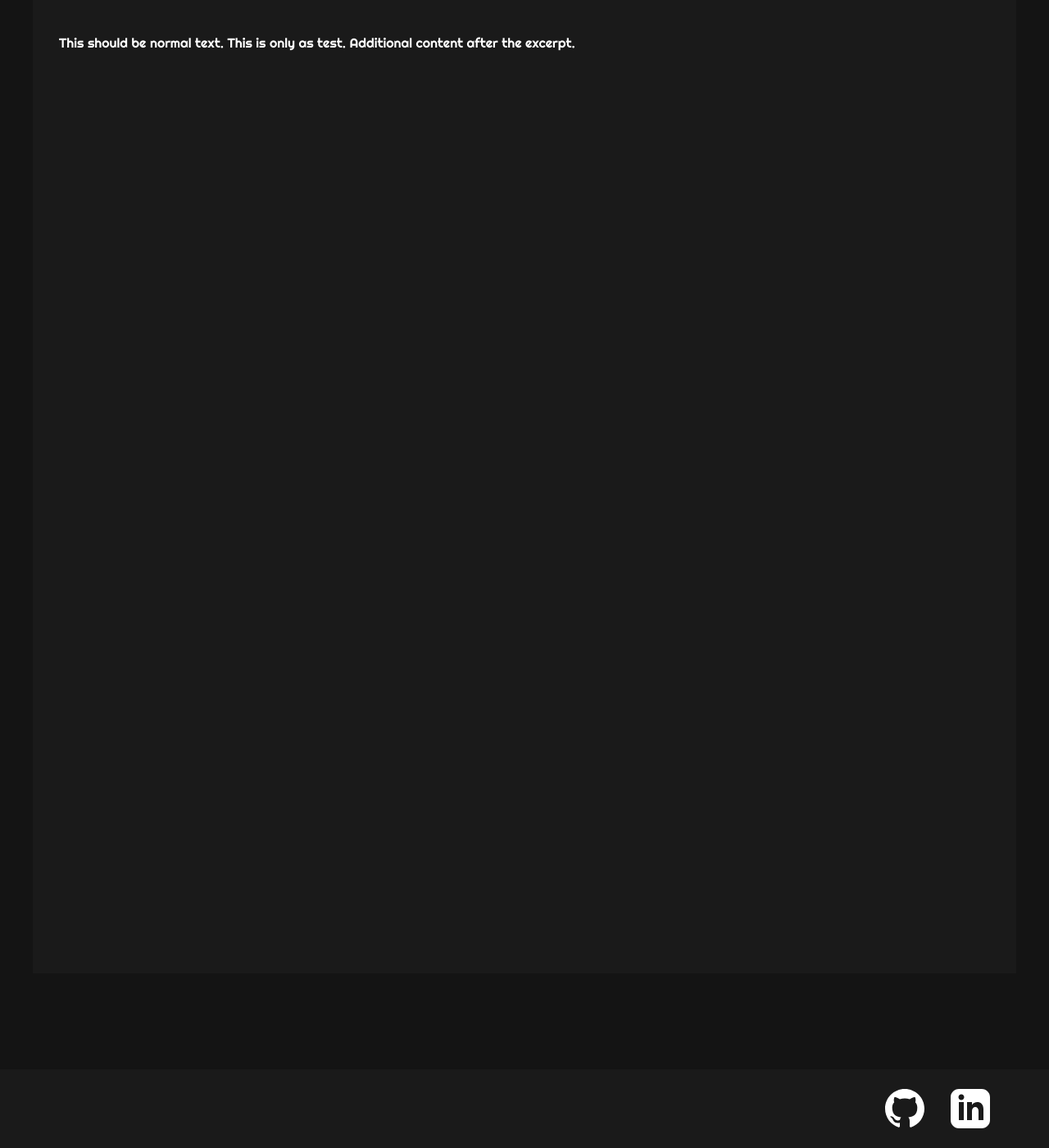
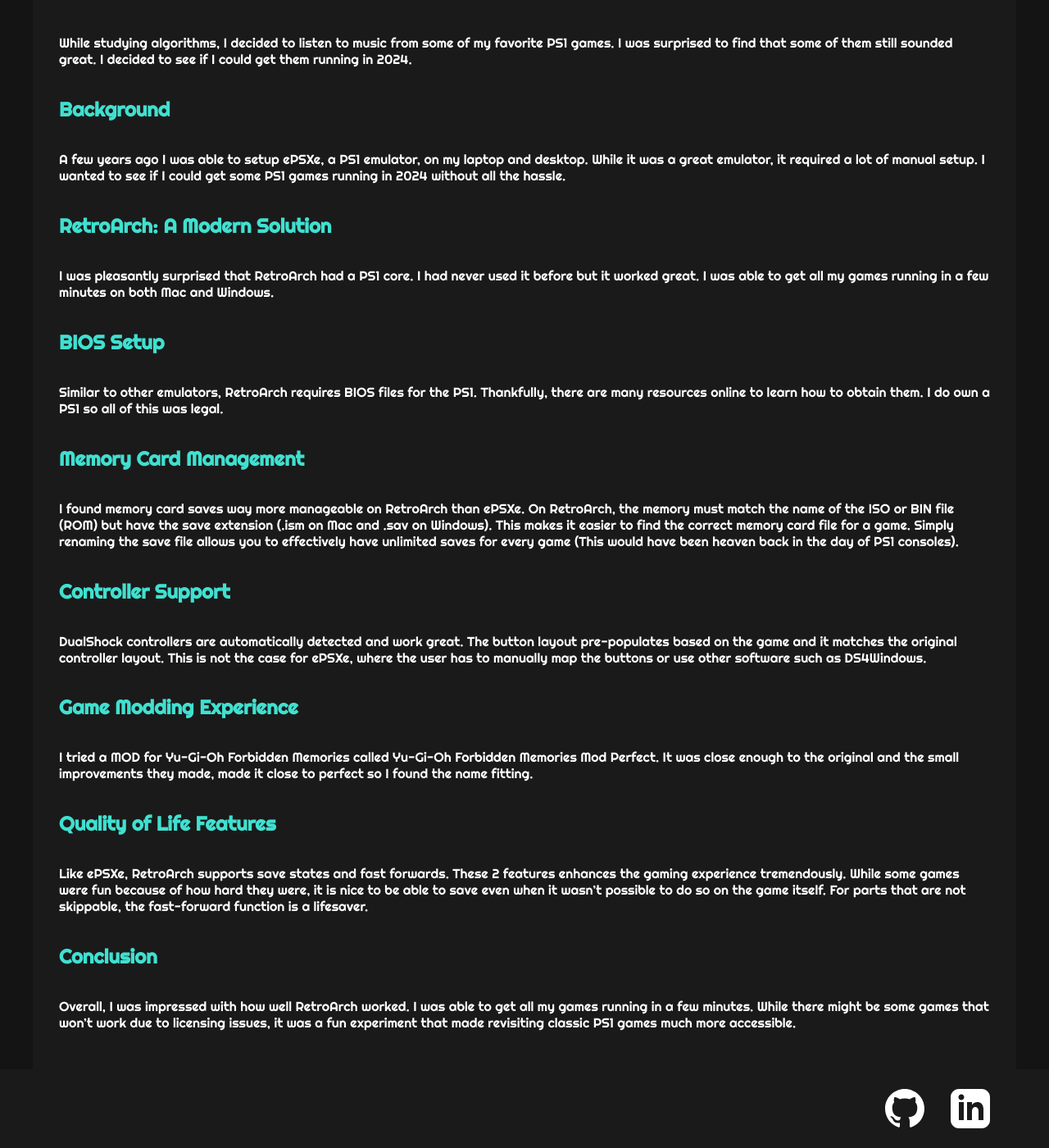
Before and after one commit to adrian-hernandez/home, a Jekyll site: the page built from _posts/2024-11-23-trying-jekyll.md, in a window 1280 px wide and 1400 px high, scrolled down 213 px. Shown: the whole window at 82% size. Built offline with Jekyll 4.4.1, drawn with Linux system fonts in a browser that asks for light colours; some of the changed text lies outside the part shown.

Commit message:
Edit blog post

```diff
--- a/_posts/2024-11-23-trying-jekyll.md
+++ b/_posts/2024-11-23-trying-jekyll.md
@@ -1,9 +1,32 @@
 ---
 layout: post
-title: "Trying Jekyll"
+title: "Emulation of PS1 Games in 2024"
 date: 2024-11-23
 excerpt_separator: <!--more-->
 ---
 
-This should be normal text. This is only as test.
-Additional content after the excerpt.
+While studying algorithms, I decided to listen to music from some of my favorite PS1 games. I was surprised to find that some of them still sounded great. I decided to see if I could get them running in 2024.
+
+## Background
+A few years ago I was able to setup ePSXe, a PS1 emulator, on my laptop and desktop. While it was a great emulator, it required a lot of manual setup. I wanted to see if I could get some PS1 games running in 2024 without all the hassle.
+
+## RetroArch: A Modern Solution
+I was pleasantly surprised that RetroArch had a PS1 core. I had never used it before but it worked great. I was able to get all my games running in a few minutes on both Mac and Windows.
+
+## BIOS Setup
+Similar to other emulators, RetroArch requires BIOS files for the PS1. Thankfully, there are many resources online to learn how to obtain them. I do own a PS1 so all of this was legal.
+
+## Memory Card Management
+I found memory card saves way more manageable on RetroArch than ePSXe. On RetroArch, the memory must match the name of the ISO or BIN file (ROM) but have the save extension (.ism on Mac and .sav on Windows). This makes it easier to find the correct memory card file for a game. Simply renaming the save file allows you to effectively have unlimited saves for every game (This would have been heaven back in the day of PS1 consoles).
+
+## Controller Support
+DualShock controllers are automatically detected and work great. The button layout pre-populates based on the game and it matches the original controller layout. This is not the case for ePSXe, where the user has to manually map the buttons or use other software such as DS4Windows.
+
+## Game Modding Experience
+I tried a MOD for Yu-Gi-Oh Forbidden Memories called Yu-Gi-Oh Forbidden Memories Mod Perfect. It was close enough to the original and the small improvements they made, made it close to perfect so I found the name fitting.
+
+## Quality of Life Features
+Like ePSXe, RetroArch supports save states and fast forwards. These 2 features enhances the gaming experience tremendously. While some games were fun because of how hard they were, it is nice to be able to save even when it wasn't possible to do so on the game itself. For parts that are not skippable, the fast-forward function is a lifesaver.
+
+## Conclusion
+Overall, I was impressed with how well RetroArch worked. I was able to get all my games running in a few minutes. While there might be some games that won't work due to licensing issues, it was a fun experiment that made revisiting classic PS1 games much more accessible.
```
